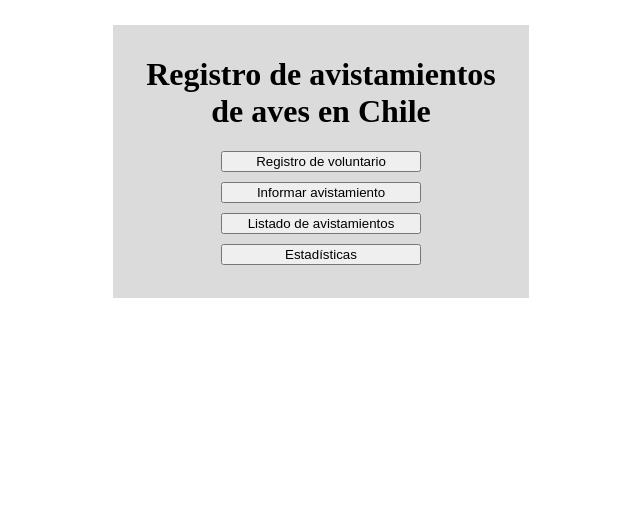
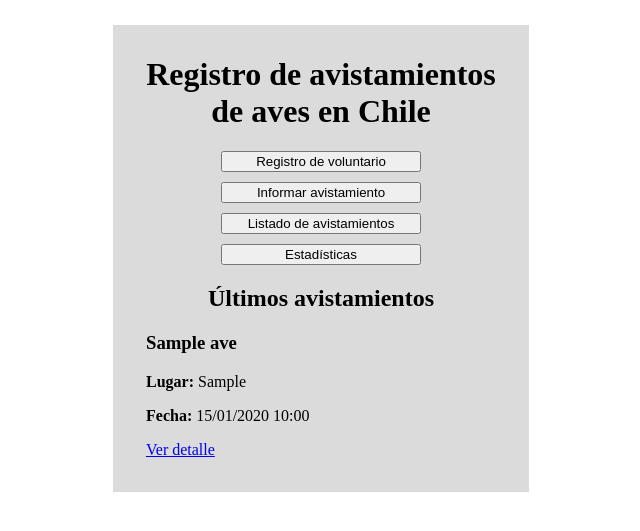
Before and after one commit to yeeesuus/desarrollo_web_benjamin_quiroga, a Flask app: page / in a window 1280 px wide. Shown: the top 531 px of the page, without its empty margins (319-959 px from the left). Run offline with Flask 3, Linux system fonts and the light colour scheme; tables that the repository leaves empty hold one stand-in row (values such as "Sample post").

Commit message:
feat: the 2 last post on home page

```diff
--- a/app.py
+++ b/app.py
@@ -15,7 +15,28 @@ UPLOAD_FOLDER = "static/uploads"
 
 @app.route("/")
 def inicio():
-    return render_template("inicio.html")
+    with engine.connect() as connection:
+        resultado = connection.execute(
+            text("""
+                SELECT
+                    avistamiento.id,
+                    ave.nombre AS ave,
+                    voluntario.nombre AS voluntario,
+                    avistamiento.lugar,
+                    avistamiento.fecha_hora
+                FROM avistamiento
+                JOIN ave
+                    ON avistamiento.ave_id = ave.id
+                JOIN voluntario
+                    ON avistamiento.voluntario_id = voluntario.id
+                ORDER BY avistamiento.id DESC
+                LIMIT 2
+            """)
+        )
+
+        avistamientos = resultado.fetchall()
+
+    return render_template("inicio.html", avistamientos=avistamientos)
 
 @app.route("/registro", methods=["GET", "POST"])
 def registro():
--- a/templates/inicio.html
+++ b/templates/inicio.html
@@ -25,5 +25,33 @@
                 <button type="button">Estadísticas</button>
             </a>
         </div>
+
+        <h2 id="titulo">Últimos avistamientos</h2>
+
+        <div class="avistamientos">
+            {% for avistamiento in avistamientos %}
+            <article class="avistamiento">
+                <h3 id="title">{{ avistamiento.ave }}</h3>
+
+                <p>
+                    <strong>Lugar:</strong>
+                    {{ avistamiento.lugar }}
+                </p>
+
+                <p>
+                    <strong>Fecha:</strong>
+                    {{ avistamiento.fecha_hora.strftime("%d/%m/%Y %H:%M") }}
+                </p>
+
+                <a href="{{ url_for('detalle_avistamiento', avistamiento_id=avistamiento.id) }}">
+                    Ver detalle
+                </a>
+
+            </article>
+
+            {% endfor %}
+
+        </div>
     </div>
 </body>
+</html>
```
